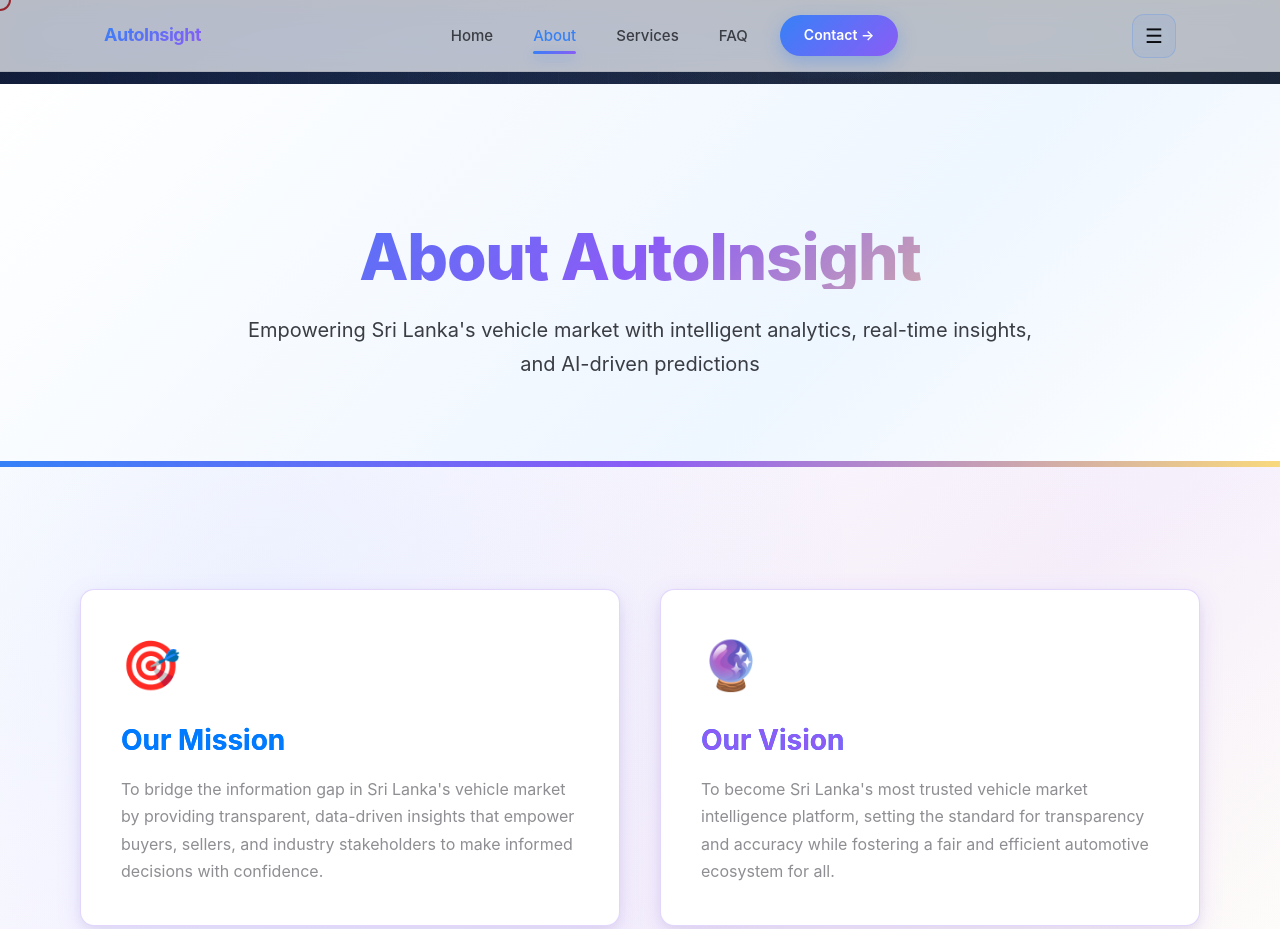
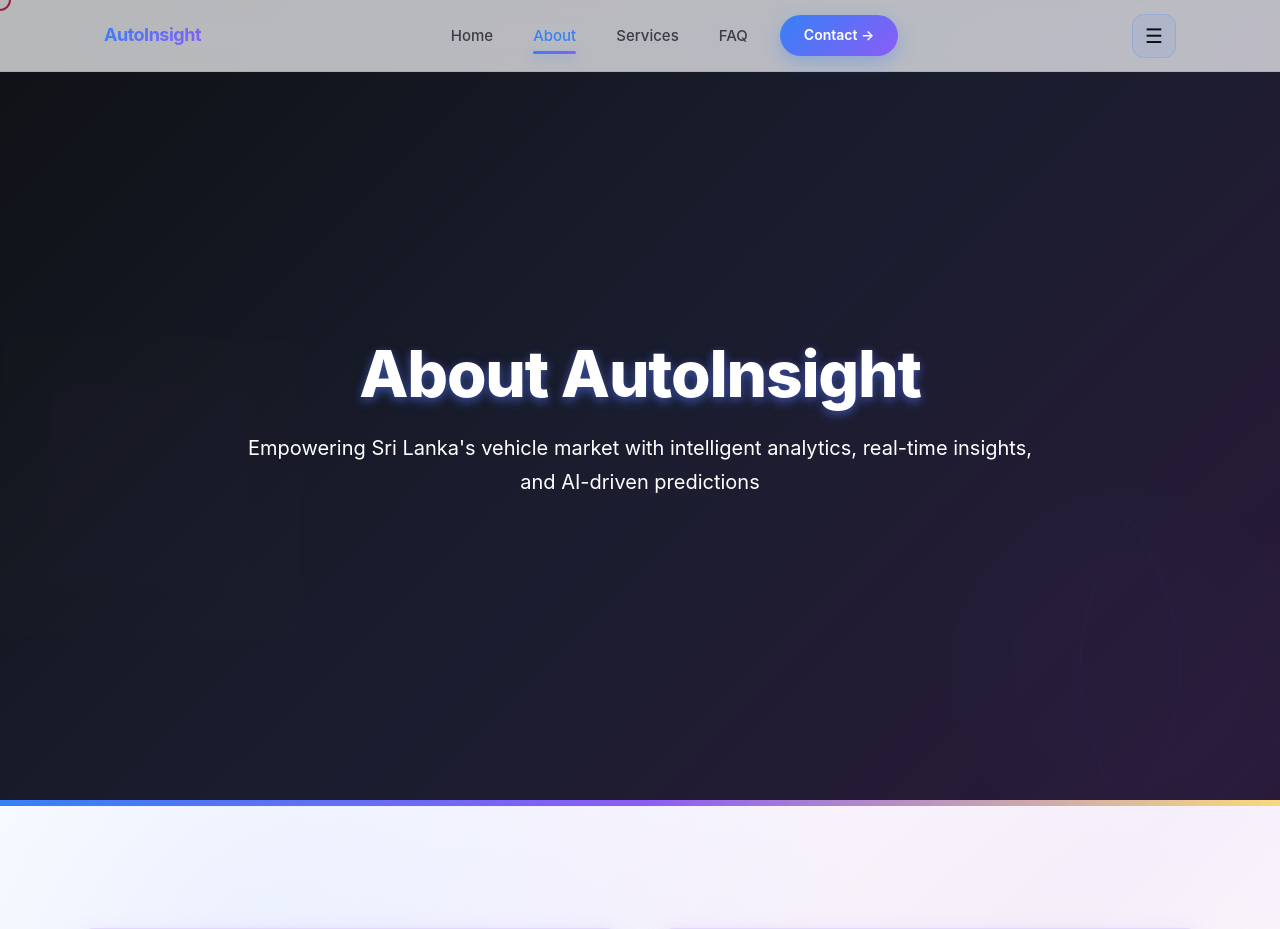
Before and after one commit to akila20040720/autoinsightcs70, a React (Vite) app in the folder cs70/: page /about in a window 1280 px wide. Shown: the top 929 px of the page. Built offline with nearby package versions, Linux system fonts and the light colour scheme.

Commit message:
About Page

```diff
--- a/cs70/src/pages/About.tsx
+++ b/cs70/src/pages/About.tsx
@@ -43,22 +43,70 @@ export default function About() {
     { icon: "🤝", title: "Integrity", desc: "Ethical data collection and user privacy protection" }
   ];
 
+
   return (
     <>
       {/* Hero Section */}
       <motion.section
         className="full-section"
+        initial={{ opacity: 0 }}
+        whileInView={{ opacity: 1 }}
+        viewport={{ once: true, margin: "-100px" }}
+        transition={{ duration: 0.8 }}
         style={{
-          paddingTop: 140,
-          paddingBottom: 80,
-          background: 'linear-gradient(135deg, #ffffff 0%, #eef6ff 65%, #ffffff 100%)',
+          background: "linear-gradient(135deg, #0f1115 0%, #1a1d2e 50%, #2a1a3a 100%)",
           position: 'relative',
-          overflow: 'hidden'
+          overflow: 'hidden',
+          minHeight: '100vh',
+          display: "flex",
+          alignItems: "center",
+          justifyContent: "center",
+          marginTop: "-84px",
+          paddingTop: "120px",
         }}
-        initial={{ opacity: 0 }}
-        animate={{ opacity: 1 }}
-        transition={{ duration: 0.6 }}
       >
+
+        <motion.div
+          style={{
+           position: "absolute",
+           right: -100,
+           top: "50%",
+           transform: "translateY(-50%)",
+           opacity: 0.1,
+           zIndex: 0,
+          }}
+          animate={{ y: [0, 20]}}
+          transition={{
+            duration: 6,
+            repeat: Infinity,
+            repeatType:"mirror",
+            ease: "easeInOut"
+          }}
+        >
+          <svg width="500" height="500" viewBox="0 0 500 500" fill="none">
+            <circle cx="250" cy="250" r="180" fill="rgba(54, 129, 247, 0.1)" />
+            <circle cx="250" cy="250" r="120" fill="rgba(139, 92, 246, 0.08)" />
+            <path d="M250 100 Q350 250 250 400 Q150 250 250 100" stroke="rgba(54, 129, 247, 0.2)" strokeWidth="2" fill="none" />
+          </svg>
+        </motion.div>
+
+        <motion.div
+        style={{
+          position: "absolute",
+          left: -50,
+          bottom: 100,
+          opacity: 0.08,
+          zIndex: 0,
+        }}
+        animate={{ y: [-10, 10, -10], rotate: [0, 5, 0] }}
+        transition={{ duration: 8, repeat: Infinity }}
+      >
+        <svg width="400" height="400" viewBox="0 0 400 400" fill="none">
+           <rect x="50" y="50" width="300" height="300" fill="rgba(249, 217, 124, 0.1)" rx="20" />
+           <rect x="100" y="100" width="200" height="200" fill="rgba(139, 92, 246, 0.08)" rx="10" />
+        </svg>
+      </motion.div>
+
         <div style={{ textAlign: 'center', marginBottom: 48, position: 'relative', zIndex: 1, maxWidth: 1120, margin: '0 auto', padding: '0 32px' }}>
           <motion.h1
             style={{
@@ -67,33 +115,32 @@ export default function About() {
               marginBottom: 24,
               lineHeight: 1.02,
               letterSpacing: '-1.2px',
-              background: 'linear-gradient(135deg, #3681f7 0%, #8b5cf6 50%, #f9d97c 100%)',
+              background: "linear-gradient(135deg, #0f1115 0%, #1a1d2e 50%, #2a1a3a 100%)",
               backgroundClip: 'text',
               WebkitBackgroundClip: 'text',
-              color: 'transparent'
+              color: "#ffffff",
+              textShadow: "0 4px 12px rgba(54, 129, 247, 0.4), 0 2px 8px rgba(139, 92, 246, 0.3)",
             }}
-            initial={{ y: 30, opacity: 0 }}
-            animate={{ y: 0, opacity: 1 }}
-            transition={{ duration: 0.6 }}
           >
             About AutoInsight
           </motion.h1>
           <motion.p
             style={{
               fontSize: 20,
-              color: 'var(--text-dim)',
+              color: "#ffffff",
               maxWidth: 800,
               margin: '0 auto',
               lineHeight: 1.7
             }}
-            initial={{ y: 20, opacity: 0 }}
-            animate={{ y: 0, opacity: 1 }}
-            transition={{ duration: 0.6, delay: 0.2 }}
+
           >
             Empowering Sri Lanka's vehicle market with intelligent analytics, real-time insights, and AI-driven predictions
           </motion.p>
         </div>
       </motion.section>
+
+
+
 
       {/* Mission & Vision Section */}
       <motion.section
```
Also changed, not shown: 1 other file (tests, documents, lock files or other folders).
